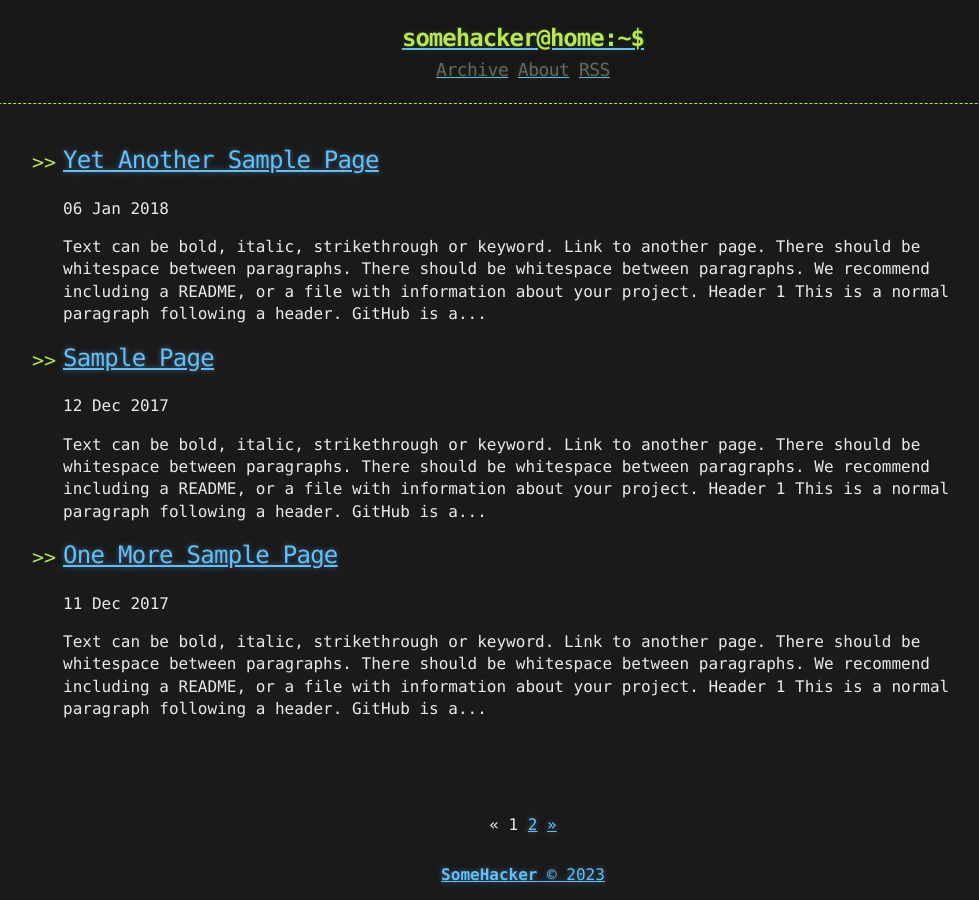
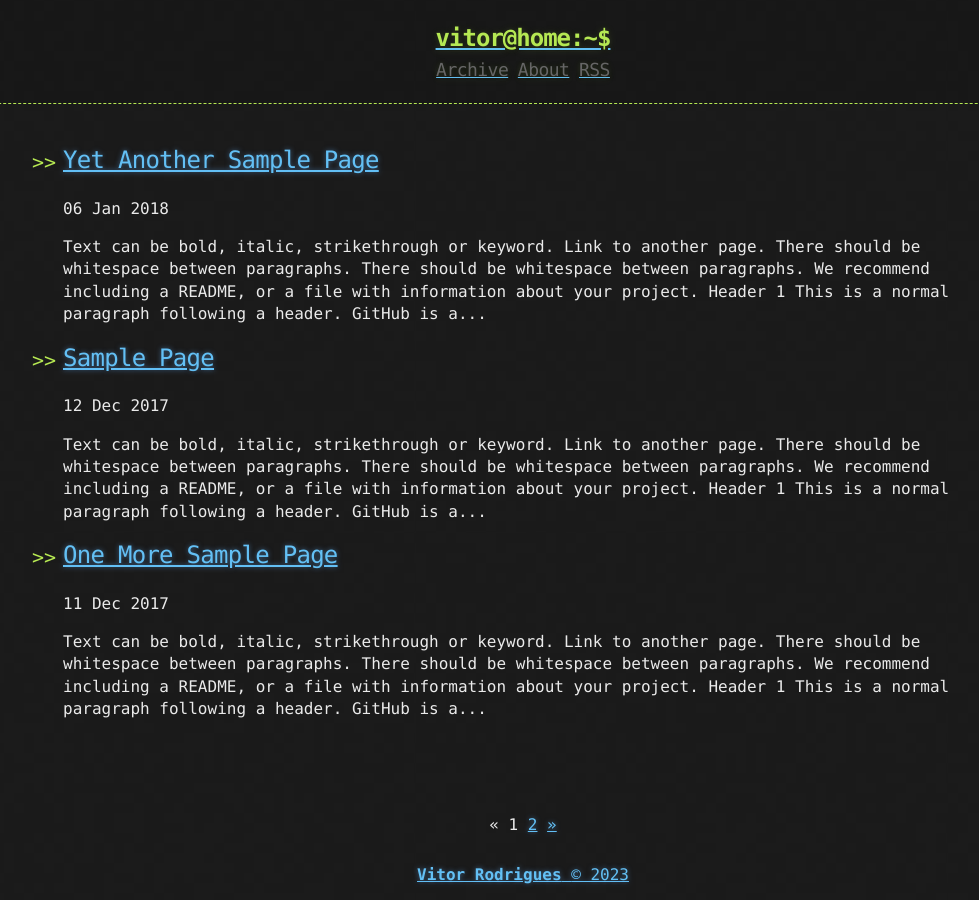
Before and after one commit to vitor-mauricio/vitor-mauricio.github.io, a Jekyll site: the page built from index.html, in a window 1280 px wide. Shown: the whole page, without its empty margins (117-1096 px from the left). Built offline with Jekyll 4.4.1, drawn with Linux system fonts in a browser that asks for light colours; the list of posts is cut into pages by our own code.

Commit message:
Update _config.yml

```diff
--- a/_config.yml
+++ b/_config.yml
@@ -1,7 +1,7 @@
-title: Hacker-Blog
-description: "A Jekyll Blog Theme For Hackers"
+title: Vitor Rodrigues
+description: "My Page"
 author:
-  name: "SomeHacker"
+  name: "Vitor Rodrigues"
   email: "someone@somewebsite.somedomain"
   url: "https://ashishchaudhary.in/hacker-blog"
 
@@ -28,5 +28,5 @@ plugins:
   - jekyll-sitemap
 
 # Custom variables
-owner : "SomeHacker"
-year : "2020"
+owner : "Vitor Rodrigues"
+year : "2023"
```
